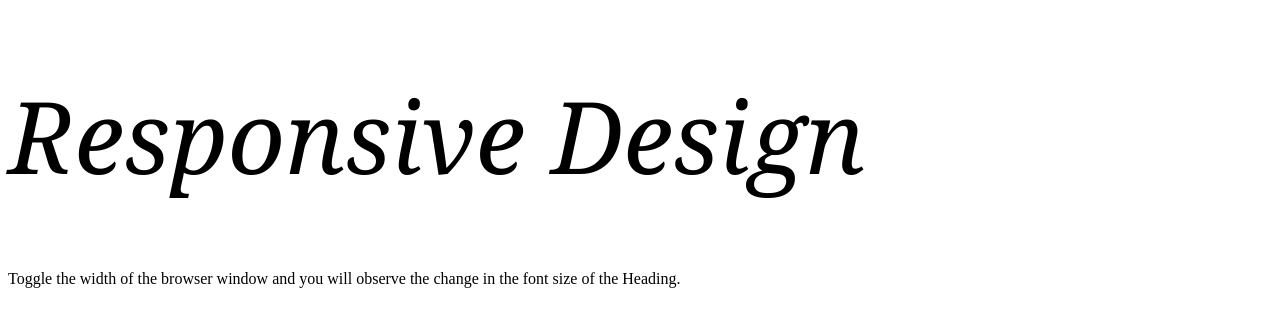
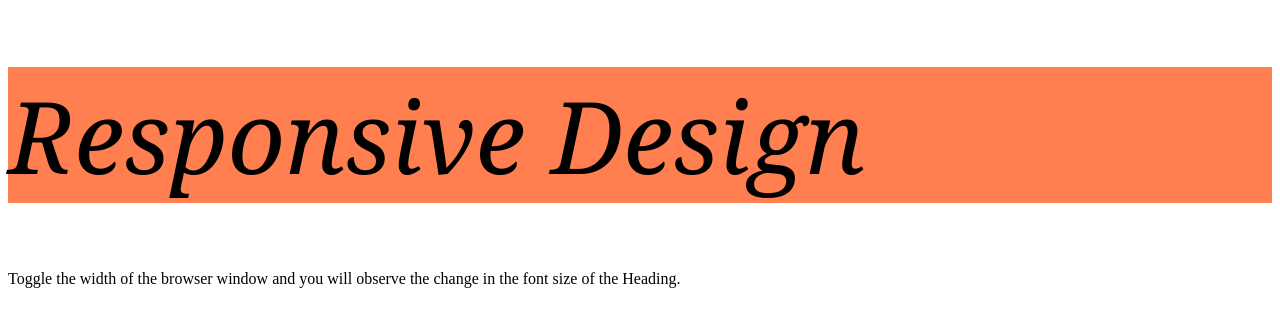
Before and after one commit to BhargaviSharma3074/bhargavisharma3074.github.io, a plain HTML site: page CSS/index3.html in a window 1280 px wide. Drawn offline with Linux system fonts and the light colour scheme.

Commit message:
CSS update

```diff
--- a/CSS/index3.html
+++ b/CSS/index3.html
@@ -11,6 +11,7 @@
                 font-family: 'Segoe UI', Tahoma, Geneva, Verdana, sans-serif;
                 font-style: oblique;
                 font-weight: 100;
+                background-color: teal;
             }
         }
         @media screen and (min-width: 600px) {
@@ -19,6 +20,7 @@
                 font-family: Impact, Haettenschweiler, 'Arial Narrow Bold', sans-serif;
                 font-style: inherit;
                 font-weight: 200;
+                background-color: pink;
             }
         }
         @media screen and (min-width: 1000px) {
@@ -27,6 +29,7 @@
                 font-family: Georgia, 'Times New Roman', Times, serif;
                 font-style: italic;
                 font-weight: 300;
+                background-color: coral;
             }
         }
     </style>
```
